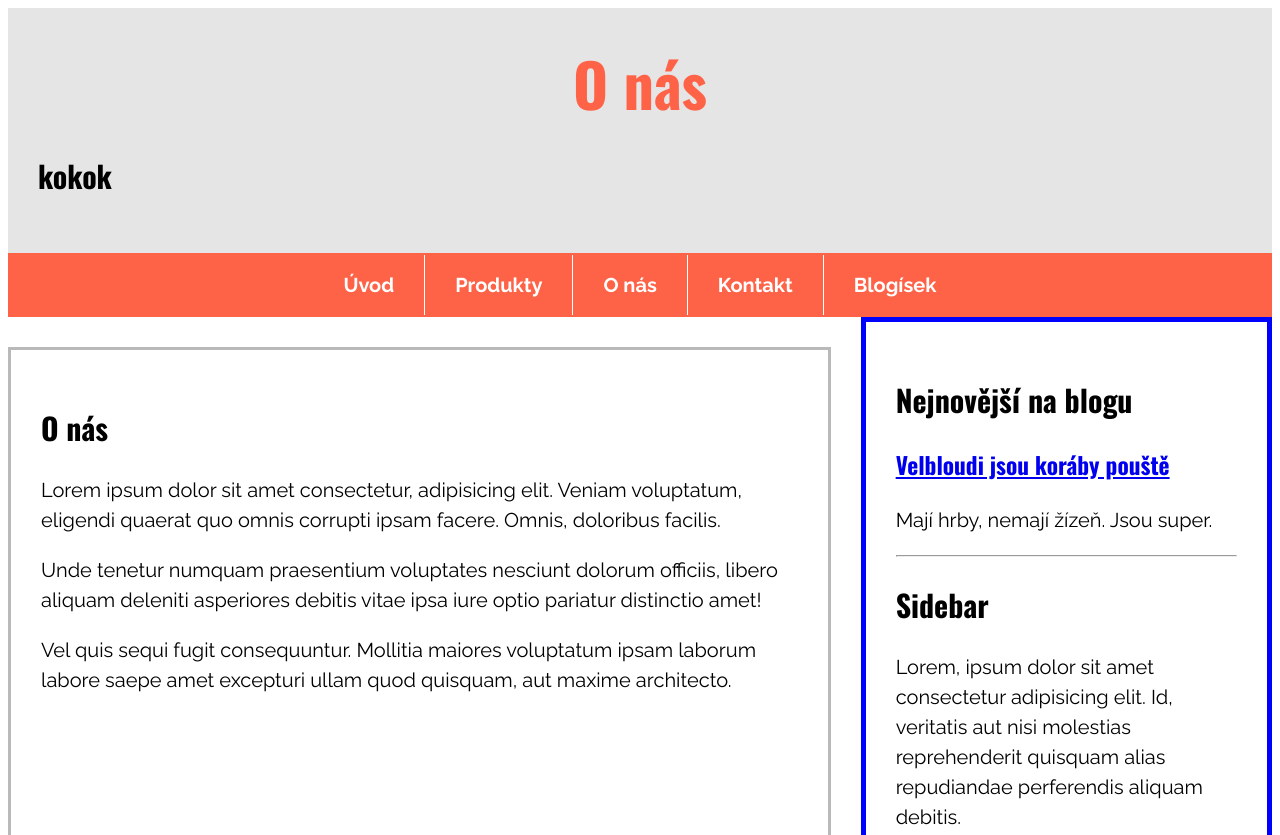
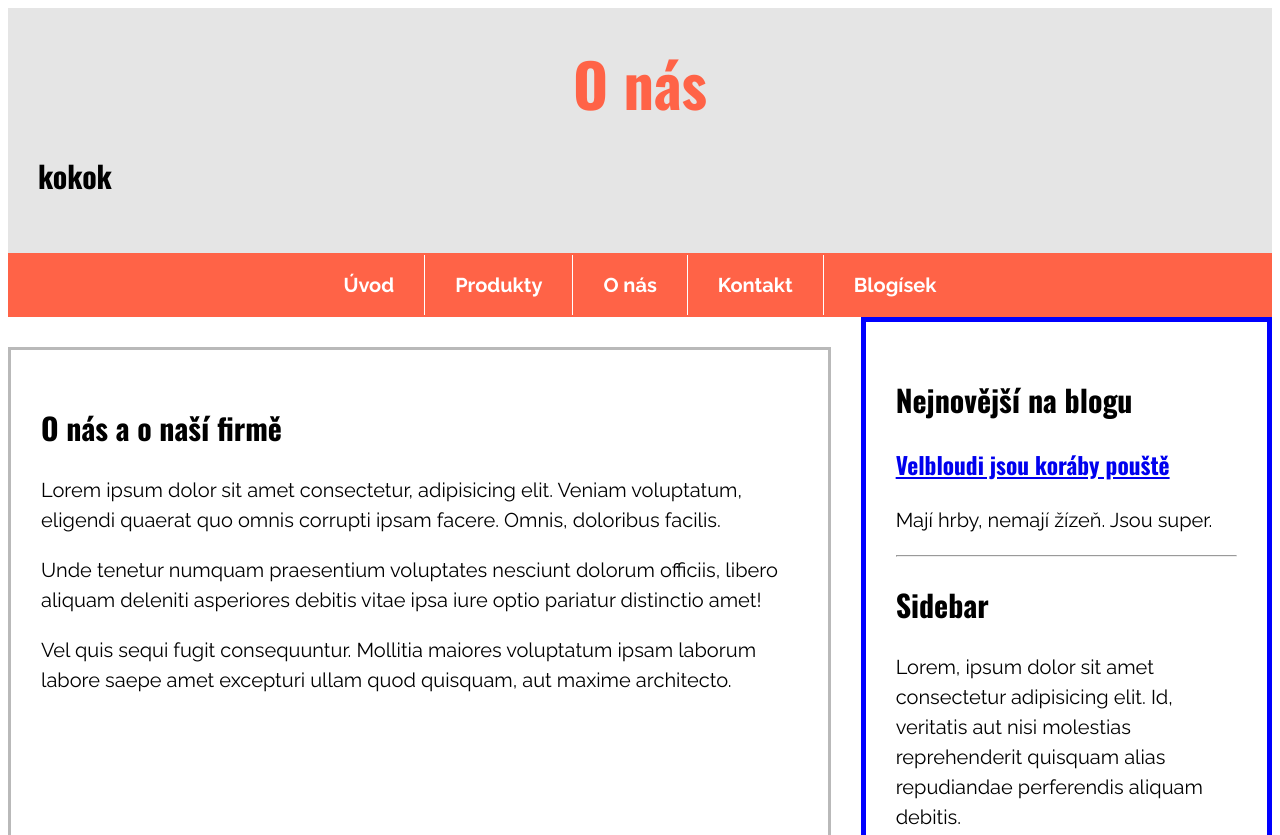
Before and after one commit to lrolecek/miniweb, an Eleventy site: page onas.html in a window 1280 px wide. Shown: the top 835 px of the page. Built offline with nearby package versions, Linux system fonts and the light colour scheme; Eleventy itself is replaced by a stand-in of ours; files that its build step writes are made by us from their sources.

Commit message:
Změna stránky O nás

```diff
--- a/onas.html
+++ b/onas.html
@@ -3,7 +3,7 @@
 title: O nás
 ---
 
-<h2>O nás</h2>
+<h2>O nás a o naší firmě</h2>
 
 <p>Lorem ipsum dolor sit amet consectetur, adipisicing elit. Veniam voluptatum, eligendi quaerat quo omnis corrupti ipsam facere. Omnis, doloribus facilis.</p>
 <p>Unde tenetur numquam praesentium voluptates nesciunt dolorum officiis, libero aliquam deleniti asperiores debitis vitae ipsa iure optio pariatur distinctio amet!</p>
```
